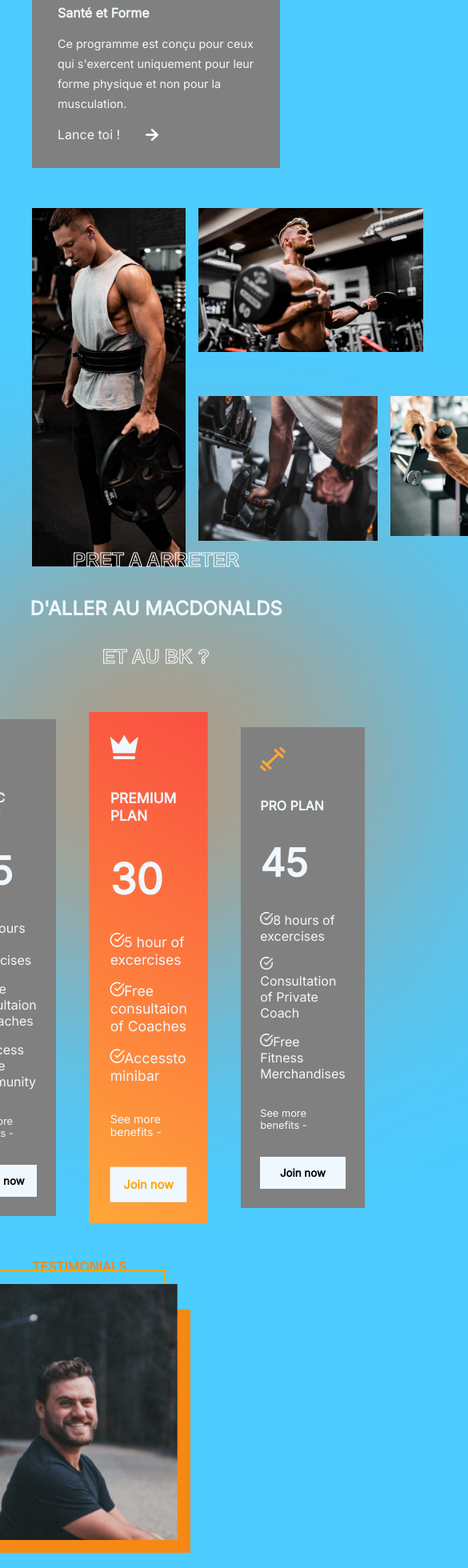
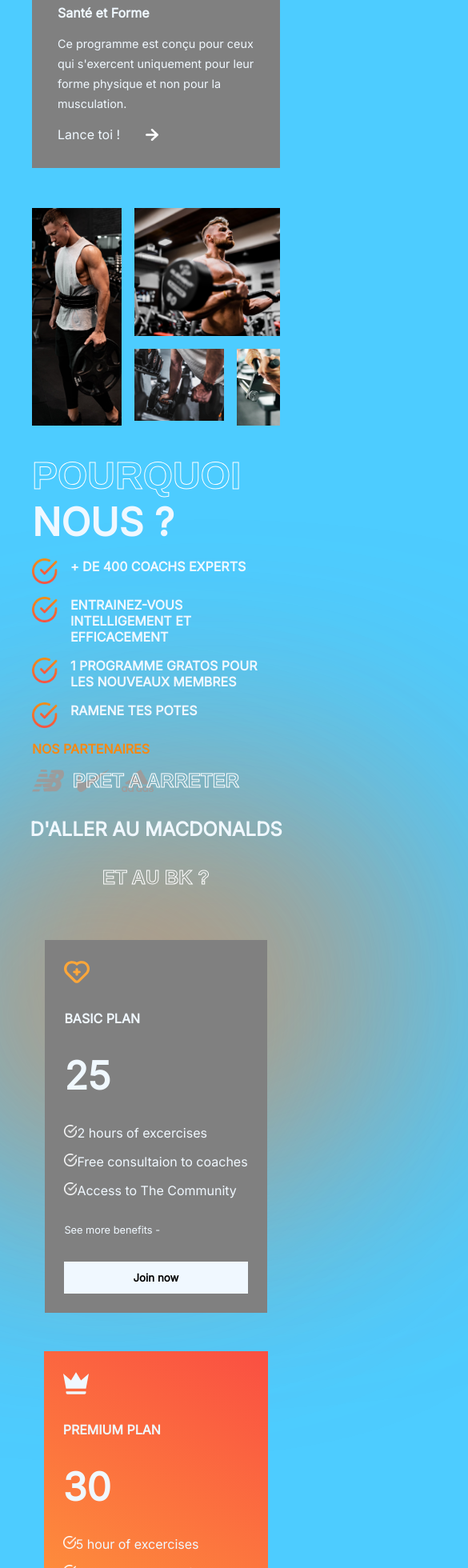
Before and after one commit to Hicham017/Web---Fit, a React (Vite) app: page / in a window 390 px wide. Shown: the part 2353-4313 px from the top of the page at 80% size, 585 px wide, since content can reach past the window. Built offline with nearby package versions, Linux system fonts and the light colour scheme.

Commit message:
plan, testimonials, join et reasons en responsive

```diff
--- a/src/component/Join/Join.css
+++ b/src/component/Join/Join.css
@@ -60,3 +60,17 @@
     );
   color: aliceblue;
 }
+
+@media screen and (max-width: 768px) {
+  .Join {
+    flex-direction: column;
+    gap: 1rem;
+  }
+  .left-j {
+    font-size: x-large;
+    flex-direction: column;
+  }
+  .right-j {
+    padding: 2rem;
+  }
+}
--- a/src/component/Plans/Plans.css
+++ b/src/component/Plans/Plans.css
@@ -78,3 +78,12 @@
 .plan:nth-child(2) > button {
   color: orange;
 }
+
+@media screen and (max-width: 768px) {
+  .plans {
+    flex-direction: column;
+  }
+  .plan:nth-child(2) {
+    transform: none;
+  }
+}
--- a/src/component/Reasons/Reasons.css
+++ b/src/component/Reasons/Reasons.css
@@ -1,4 +1,4 @@
-.Reasons{
+.Reasons {
   padding: 0 2rem;
   display: flex;
   gap: 2rem;
@@ -11,36 +11,34 @@
   gap: 1rem;
   grid-auto-rows: 1fr;
 }
-.left-r>img{
+.left-r > img {
   object-fit: cover;
 }
 
-.left-r>:nth-child(1) {
+.left-r > :nth-child(1) {
   width: 12rem;
   grid-row: 1/3;
   height: 28rem;
 }
 
-
-.left-r>:nth-child(2) {
+.left-r > :nth-child(2) {
   width: auto;
   height: 16rem;
   grid-column: 2/4;
   height: 11.2rem;
 }
 
-.left-r>:nth-child(3) {
+.left-r > :nth-child(3) {
   width: 14rem;
   grid-column: 2/3;
   grid-row: 2;
 }
 
-.left-r>:nth-child(4) {
+.left-r > :nth-child(4) {
   width: 10rem;
   grid-row: 2;
   grid-column: 3/4;
 }
-
 
 .right-r {
   flex: 1 1;
@@ -48,20 +46,18 @@
   gap: 1rem;
   display: flex;
   flex-direction: column;
-
 }
 
-.right-r>span{
+.right-r > span {
   font-weight: bold;
-    color: #F58914;
+  color: #f58914;
 }
 
-.right-r>div{
+.right-r > div {
   color: aliceblue;
   font-size: 3rem;
   font-weight: bold;
 }
-
 
 .details-r {
   display: flex;
@@ -69,18 +65,18 @@
   gap: 1rem;
 }
 
-.details-r>div {
+.details-r > div {
   display: flex;
   font-size: 1rem;
   gap: 1rem;
 }
 
-.details-r>div>img {
+.details-r > div > img {
   width: 2rem;
   height: 2rem;
 }
 .stan {
-    color: #9C8A75;
+  color: #9c8a75;
   font-weight: normal;
 }
 
@@ -89,6 +85,33 @@
   gap: 1rem;
 }
 
-.partners>img{
+.partners > img {
   width: 2.5rem;
 }
+
+@media screen and (max-width: 768px) {
+  .Reasons {
+    flex-direction: column;
+  }
+  .left-r {
+    grid-auto-rows: auto;
+    overflow: hidden;
+  }
+  .left-r > :nth-child(1) {
+    width: 7rem;
+    height: 17rem;
+  }
+  .left-r > :nth-child(2) {
+    width: 15rem;
+    height: 10rem;
+  }
+
+  .left-r > :nth-child(3) {
+    width: 7rem;
+  }
+
+  .left-r > :nth-child(4) {
+    width: 7rem;
+    height: 6rem;
+  }
+}
--- a/src/component/Testimonials/Testimonials.css
+++ b/src/component/Testimonials/Testimonials.css
@@ -81,3 +81,34 @@
   width: 1.5rem;
   cursor: pointer;
 }
+
+@media screen and (max-width: 768px) {
+  .Testimonials {
+    flex-direction: column;
+  }
+  .left-t:nth-child(3) {
+    font-size: xx-large;
+  }
+  .right-t {
+    display: flex;
+    flex-direction: column;
+    align-items: center;
+    justify-content: center;
+    gap: 2rem;
+  }
+  .right-t > div {
+    position: relative;
+    display: none;
+  }
+  .right-t > img {
+    top: 0;
+    right: 0;
+    position: relative;
+    align-self: center;
+  }
+  .right-t > :last-child {
+    display: block;
+    bottom: 0;
+    left: 0;
+  }
+}
```
Lines whose indentation alone changed are shown as unchanged.
